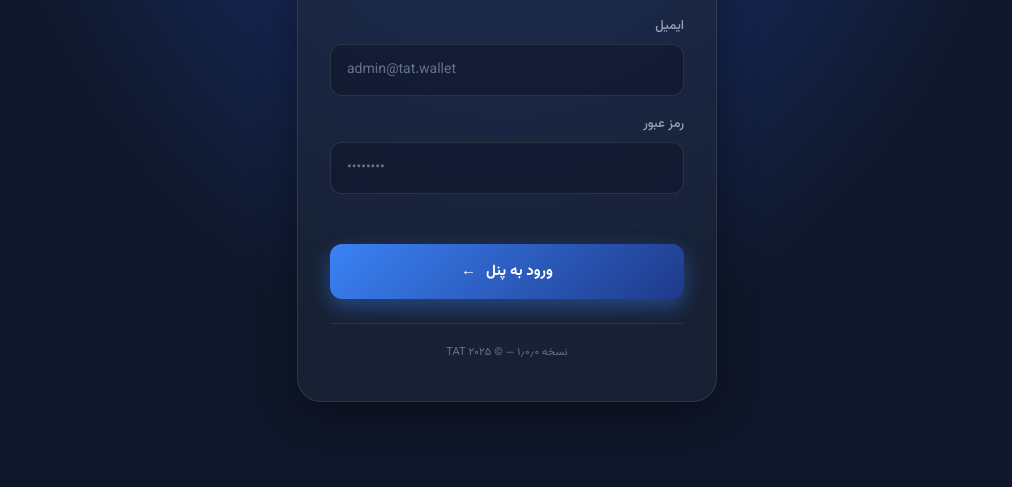
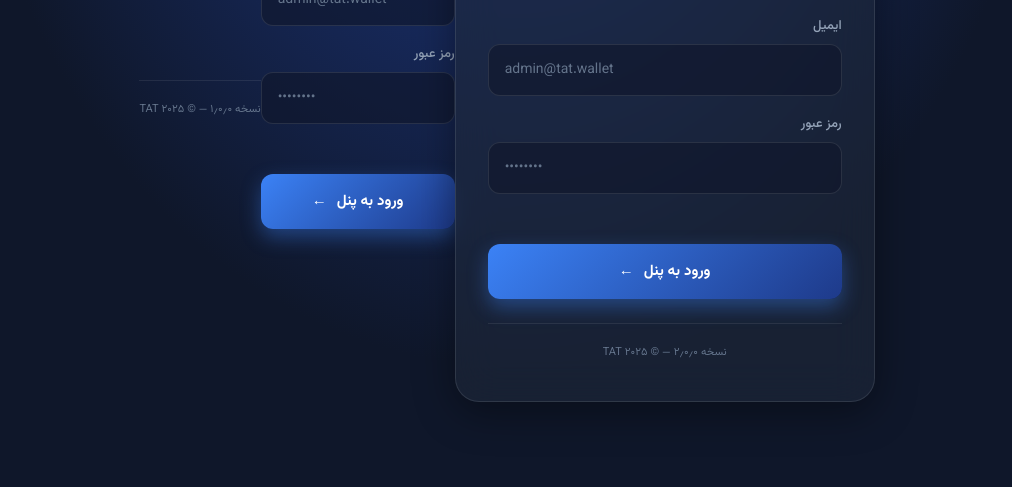
Before and after one commit to TATmoneywallet/TATmanager, a plain HTML site: page admin.html in a window 1280 px wide. Shown: the part 313-800 px from the top of the page, without its empty margins (133-1145 px from the left). Drawn offline with nearby package versions, Linux system fonts and the light colour scheme.

Commit message:
Update admin.html

```diff
--- a/admin.html
+++ b/admin.html
@@ -14,12 +14,36 @@
 <!-- صفحه ورود ادمین -->
 <!-- ═══════════════════════════════════ -->
 <div class="login-page" id="loginPage">
-  <div class="login-card">
-    <div class="login-logo">
-      <div class="login-icon">🛡</div>
-      <h1>TAT Admin</h1>
-      <p>پنل مدیریت کیف پول</p>
+ <div class="login-card">
+  <div class="login-logo">
+    <div class="login-icon">🛡</div>
+    <h1>TAT Admin</h1>
+    <p>پنل مدیریت کیف پول</p>
+  </div>
+
+  <form id="loginForm" onsubmit="handleLogin(event)">
+    <div class="form-group">
+      <label>ایمیل</label>
+      <input type="email" id="loginEmail" placeholder="admin@tat.wallet" required>
     </div>
+
+    <div class="form-group">
+      <label>رمز عبور</label>
+      <input type="password" id="loginPassword" placeholder="••••••••" required>
+    </div>
+
+    <div class="login-error" id="loginError"></div>
+
+    <button type="submit" class="btn-login">
+      <span>ورود به پنل</span>
+      <span class="arrow">←</span>
+    </button>
+  </form>
+
+  <div class="login-footer">
+    <p>نسخه ۲٫۰٫۰ — © ۲۰۲۵ TAT</p>
+  </div>
+</div>
 
     <form id="loginForm" onsubmit="handleLogin(event)">
       <div class="form-group">
```
